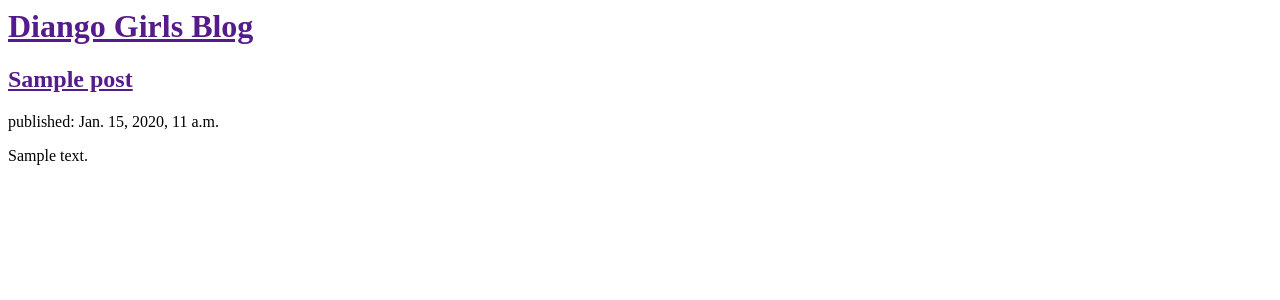
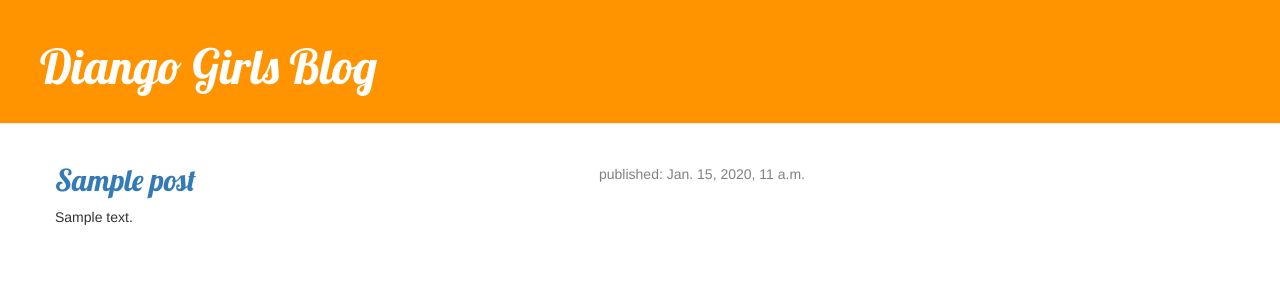
Before and after one commit to DaisySh/my-first-blog, a Django app: template blog/templates/blog/post_list.html in a window 1280 px wide. Shown: the top 300 px of the page. Run offline with Django 3.2, Linux system fonts and the light colour scheme; the template is opened without the code that fills it: values that come from a table or form of the project are taken from there, others are empty; tables that the repository leaves empty hold one stand-in row (values such as "Sample post"); some libraries are stand-ins or nearby versions.

Commit message:
Aggiunta view e template con CSS.

```diff
--- /dev/null
+++ b/blog/static/css/blog.css
@@ -0,0 +1,47 @@
+.page-header {
+    background-color: #ff9400;
+    margin-top: 0;
+    padding: 20px 20px 20px 40px;
+}
+
+.page-header h1, .page-header h1 a, .page-header h1 a:visited, .page-header h1 a:active {
+    color: #ffffff;
+    font-size: 36pt;
+    text-decoration: none;
+}
+
+.content {
+    margin-left: 40px;
+}
+
+h1, h2, h3, h4 {
+    font-family: 'Lobster', cursive;
+}
+
+.date {
+    float: right;
+    color: #828282;
+}
+
+.save {
+    float: right;
+}
+
+.post-form textarea, .post-form input {
+    width: 100%;
+}
+
+.top-menu, .top-menu:hover, .top-menu:visited {
+    color: #ffffff;
+    float: right;
+    font-size: 26pt;
+    margin-right: 20px;
+}
+
+.post {
+    margin-bottom: 70px;
+}
+
+.post h1 a, .post h1 a:visited {
+    color: #000000;
+}
--- /dev/null
+++ b/blog/templates/blog/base.html
@@ -0,0 +1,25 @@
+{% load staticfiles %}
+<html>
+  <head>
+    <title> Django Girls blog</title>
+    <link rel="stylesheet" href="//maxcdn.bootstrapcdn.com/bootstrap/3.2.0/css/bootstrap.min.css">
+    <link rel="stylesheet" href="//maxcdn.bootstrapcdn.com/bootstrap/3.2.0/css/bootstrap-theme.min.css">
+    <link rel="stylesheet" href="{% static 'css/blog.css' %}">
+    <link href="https://fonts.googleapis.com/css?family=Lobster&subset=latin,latin-ext" rel="stylesheet" type="text/css">
+  </head>
+  <body>
+    <div class="page-header">
+      <h1><a href="/">Diango Girls Blog</a></h1>
+    </div>
+
+    <div class="content container">
+      <div class="row">
+        <div class="col-md-8">
+          {% block content %}
+          {% endblock %}
+        </div>
+      </div>
+    </div>
+
+  </body>
+</html>
--- a/blog/templates/blog/post_list.html
+++ b/blog/templates/blog/post_list.html
@@ -1,40 +1,13 @@
-<html>
-  <head>
-    <title> Django Girls blog</title>
-  </head>
-  <body>
+{% extends 'blog/base.html' %}
 
-    <div>
-      <h1><a href="">Diango Girls Blog</a></h1>
-    </div>
-
-    {% for post in posts %}
-      <div>
-        <h2><a href="">{{post.title}}</a></h2>
-        <p>published: {{post.published_date}}</p>
-        <p>{{ post.text | linebreaksbr }}</p>
+{% block content %}
+  {% for post in posts %}
+      <div class="post">
+          <div class="date">
+            <p>published: {{post.published_date}}</p>
+          </div>
+          <h2><a href="{% url 'post_detail' pk=post.pk %}">{{post.title}}</a></h2>
+          <p>{{ post.text | linebreaksbr }}</p>
       </div>
-    {% endfor %}
-
-
-    <!-- Codice python che stampa il numero di post
-    {{posts}}
-
-    <div>
-      <p>pubblished: 2.04.2017, 12:20</p>
-      <h2><a href="">Chris Hillman</a></h2>
-      <p>È conosciuto per essere una figura chiave nella nascita del country rock, fu membro della
-        formazione originale dei The Byrds, collaboratore con Gram Parsons nonché fondatore dei
-        Flying Burrito Brothers.</p>
-    </div>
-
-    <div>
-      <p>pubblished: 2.04.2017, 12:23</p>
-      <h2><a href="">Lunel</a></h2>
-      <p>Lunel, sorgeva in un territorio di origine paludosa. La leggenda narra
-        di un gruppo di ebrei provenienti da Gerico, che nel 68 d.C. arrivò nel
-        territorio e fondò la città.</p>
-    </div>
-    -->
-  </body>
-</html>
+  {% endfor %}
+{% endblock content %}
--- a/blog/urls.py
+++ b/blog/urls.py
@@ -3,4 +3,5 @@
 
 urlpatterns = [
     url(r'^$', views.post_list, name='post_list'),
+    url(r'^post/(?P<pk>[0-9]+)/$', views.post_detail, name='post_detail'),
 ]
--- a/blog/views.py
+++ b/blog/views.py
@@ -1,7 +1,12 @@
 from django.shortcuts import render
 from django.utils import timezone
 from .models import Post
+from django.shortcuts import render, get_object_or_404
 
 def post_list(request):
     posts = Post.objects.filter(published_date__lte=timezone.now()).order_by('published_date')
     return render(request, 'blog/post_list.html', {'posts':posts})
+
+def post_detail(request, pk):
+    post = get_object_or_404(Post, pk=pk)
+    return render(request, 'blog/post_detail.html', {'post':post})
--- a/mysite/settings.py
+++ b/mysite/settings.py
@@ -88,7 +88,7 @@
 
 LANGUAGE_CODE = 'en-us'
 
-TIME_ZONE = 'Europe/Berlin'
+TIME_ZONE = 'Europe/Rome'
 
 USE_I18N = True
 
```
Also changed, not shown: blog/templates/blog/post_detail.html (added, +13 -0 lines).
